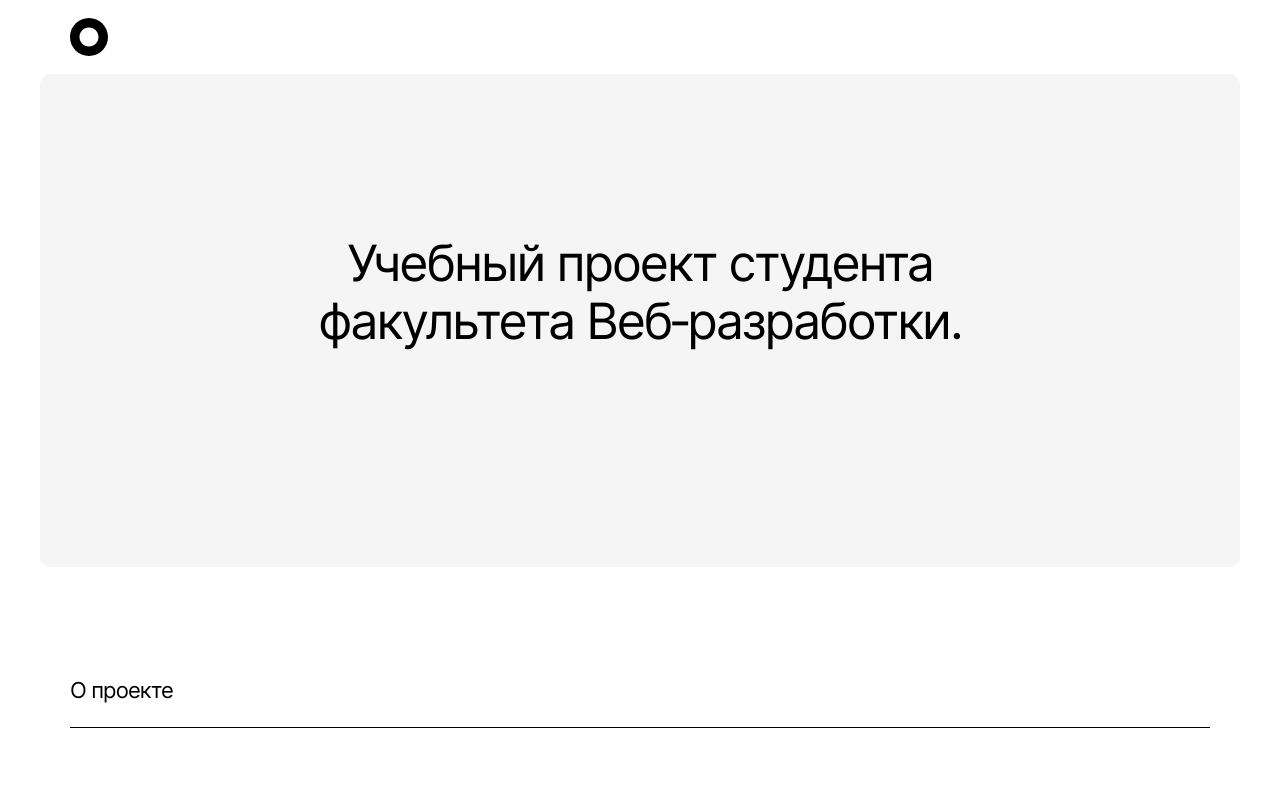
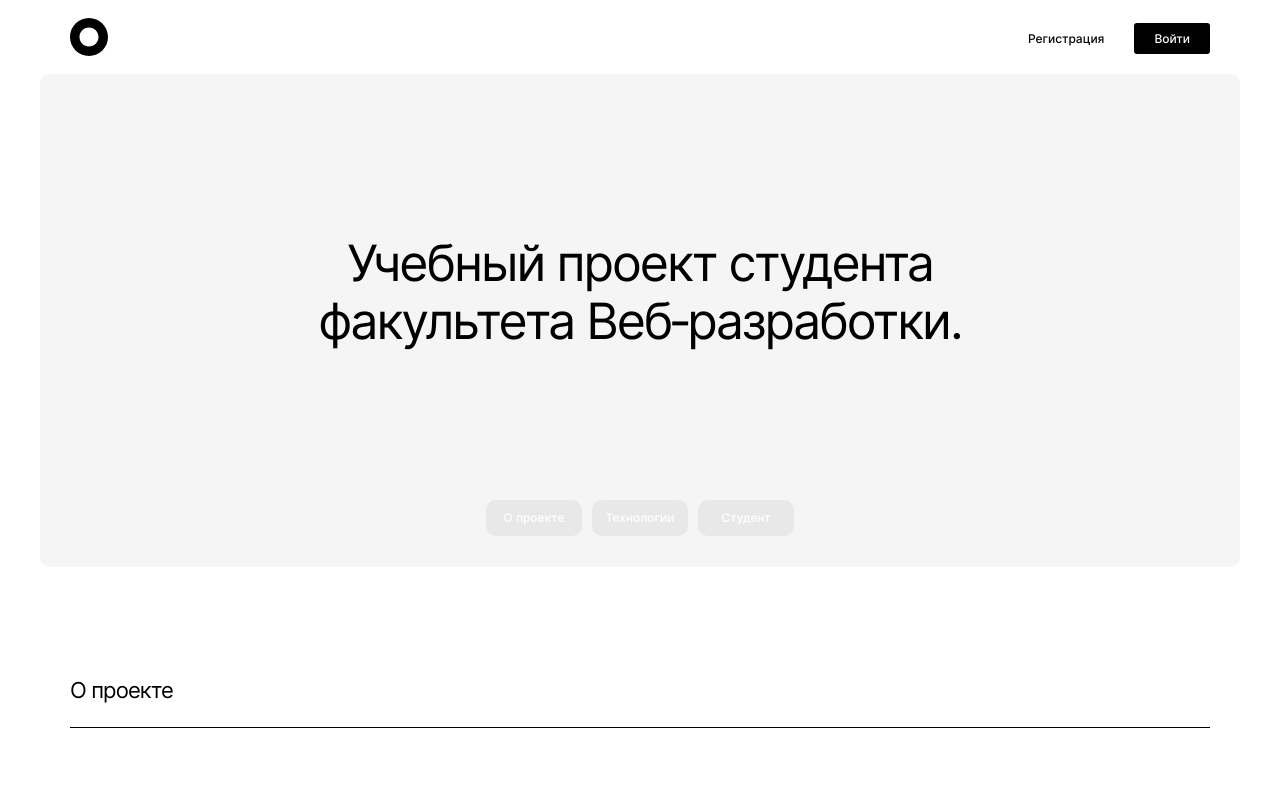
Before and after one commit to Sergey-Stav/movies-explorer-frontend, a React (Create React App) app: page / in a window 1280 px wide. Shown: the top 800 px of the page. Built offline with nearby package versions, Linux system fonts and the light colour scheme.

Commit message:
add NavTAb, Footer, Navigation partly

```diff
--- a/src/components/AboutMe/AboutMe.js
+++ b/src/components/AboutMe/AboutMe.js
@@ -3,7 +3,7 @@ import "./AboutMe.css";
 
 function AboutMe() {
   return (
-    <section className="about-me">
+    <section id="student" className="about-me">
       <h2 className="about-me__heading section__heading">Студент</h2>
       <div className="about-me__description">
               <div className="about-me__description-text">
--- a/src/components/AboutProject/AboutProject.js
+++ b/src/components/AboutProject/AboutProject.js
@@ -2,7 +2,7 @@ import './AboutProject.css';
 
 function AboutProject() {
     return (
-        <section className="about-project">
+        <section id="project" className="about-project">
             <h2 className="about-project__heading section__heading">О проекте</h2>
             <div className="about-project__description">
                 <div className="about-project__description-column">
--- a/src/components/Footer/Footer.js
+++ b/src/components/Footer/Footer.js
@@ -0,0 +1,22 @@
+import './Footer.css'
+
+function Footer() {
+    return (
+        <section className="footer">
+            <p className="footer__text">Учебный проект Яндекс.Практикум х BeatFilm.</p>
+            <div className="footer__container">
+                <p className="footer__copyright">&copy; {new Date().getFullYear()}</p>
+                <ul className="footer__links">
+                    <li className="footer__links-item">
+                        <a href="https://praktikum.yandex.ru/" target="_blank" rel="noreferrer" className="footer__link">Яндекс.Практикум</a>
+                    </li>
+                    <li className="footer__links-item">
+                        <a href="https://github.com" target="_blank" rel="noreferrer" className="footer__link">Github</a>
+                    </li>
+                </ul>
+            </div>
+        </section>
+    )
+}
+
+export default Footer;
--- a/src/components/Main/Main.js
+++ b/src/components/Main/Main.js
@@ -4,19 +4,19 @@ import AboutProject from "../AboutProject/AboutProject";
 import Techs from "../Techs/Techs";
 import AboutMe from "../AboutMe/AboutMe";
 import Portfolio from "../Portfolio/Portfolio";
-// import Footer from "../Footer/Footer";
+import Footer from "../Footer/Footer";
 
 
 function Main(props) {
   return (
     <>
-      <Header />
+      <Header loggedIn={props.loggedIn} />
       <Promo />
       <AboutProject />
       <Techs />
       <AboutMe />
       <Portfolio />
-      {/* <Footer /> */}
+      <Footer />
     </>
   );
 }
--- a/src/components/NavTab/NavTab.css
+++ b/src/components/NavTab/NavTab.css
@@ -0,0 +1,30 @@
+.nav-tab__container {
+    display: grid;
+    grid-template-columns: repeat(3, auto);
+    grid-column-gap: 10px;
+    width: calc(100% - 225px*2);
+    margin: auto;
+    justify-content: center;
+}
+
+.nav-tab__link {
+    width: 96px;
+    height: 36px;
+    background: #E8E8E8;
+    text-decoration: none;
+    border-radius: 10px;
+    font-style: normal;
+    font-weight: 500;
+    font-size: 12px;
+    line-height: 16px;
+    color: #FFF;
+    display: flex;
+    justify-content: center;
+    align-items: center;
+    transition: background-color 0.5s ease-in-out;
+}
+
+.nav-tab__link:hover {
+    background-color: #000;
+
+}
--- a/src/components/NavTab/NavTab.js
+++ b/src/components/NavTab/NavTab.js
@@ -1,11 +1,15 @@
-import './NavTab.css'
+import "./NavTab.css";
 
 function NavTab() {
     return (
-        <section className= "nav">
-
+        <section className="nav-tab">
+          <nav className="nav-tab__container">
+              <a href="#project" className="nav-tab__link" alt="О проекте" >О проекте</a>
+              <a href="#techs" className="nav-tab__link" alt="Технологии" >Технологии</a>
+              <a href="#student" className="nav-tab__link" alt="Студент" >Студент</a>
+          </nav>
         </section>
     )
 }
 
-export default NavTab;
+export default NavTab
--- a/src/components/Navigation/Navigation.css
+++ b/src/components/Navigation/Navigation.css
@@ -0,0 +1,213 @@
+.header__nav {
+    width: 100%;
+    display: flex;
+    justify-content: space-between;
+    align-items: center;
+}
+
+.header__nav_position_right {
+    justify-content: flex-end
+}
+
+.no-display {
+    display: none;
+}
+
+.header__link {
+    font-weight: 500;
+    font-size: 12px;
+    line-height: 16px;
+    text-decoration: none;
+}
+
+.header__link:not(:last-child) {
+    margin-right: 10px;
+}
+
+.header__link_type_movies {
+    margin-right: 10px;
+    color: #000000;
+    transition: opacity 0.3s;
+}
+
+.header__link_type_movies:hover {
+    opacity: 0.7;
+}
+
+.header__link_type_movies:active {
+    font-weight: 500;
+}
+
+.header__link_type_register {
+    color: #000000;
+    transition: opacity 0.7s linear;
+    padding: 8px 20px;
+}
+
+.header__link_type_register:hover {
+    opacity: 0.7;
+}
+
+.header__link_type_login {
+    color: #FFF;
+    background-color: #000;
+    border-radius: 3px;
+    padding: 8px 20px;
+    transition: opacity 0.7s linear;
+}
+
+.header__link_type_login:hover {
+    opacity: 0.7;
+}
+
+.header__link_type_account {
+    font-style: normal;
+    font-weight: 500;
+    font-size: 14px;
+    line-height: 16px;
+    display: flex;
+    align-items: center;
+    text-align: center;
+    padding: 8px 20px;
+    color: #000000;
+    background: #F4F4F4;
+    border-radius: 20px;
+    transition: opacity 0.7s linear;
+}
+
+.header__link_type_account:hover {
+    opacity: 0.7;
+}
+.visible {
+    visibility: visible;
+    opacity: 1;
+    transform: translateX(0);
+}
+
+.header__burger-button {
+    background: url('../../images/burger_menu.svg') center no-repeat;
+    height: 44px;
+    width: 44px;
+    border: none;
+    outline: none;
+    display: none;
+}
+
+.header__burger-menu {
+    position: fixed;
+    top: 0;
+    right: 0;
+    bottom: 0;
+    left: 0;
+    width: 100%;
+    height: 100%;
+    background-color: rgba(0, 0, 0, 0.3);
+    display: flex;
+    justify-content: flex-end;
+    visibility: hidden;
+    opacity: 0;
+    transition: visibility 0.3s ease-in-out, opacity 0.3s ease-in-out;
+    z-index: 1;
+}
+
+.header__burger-menu-container {
+    background: #FAFAFA;
+    width: 60%;
+    height:100%;
+    position: relative;
+    z-index: 0;
+    transform: translateX(100%);
+    transition: transform 0.2s ease-in;
+}
+
+/* .header__burger-menu-close-button {
+    position: absolute;
+    background: url('../../images/') center no-repeat;
+    border: none;
+    outline: none;
+    height: 22px;
+    width: 22px;
+    top: 22px;
+    right: 22px;
+    z-index: 1;
+}
+
+.header__burger-menu-links {
+    padding: 129px 90px 90px 90px;
+    display: flex;
+    flex-direction: column;
+    align-items: center;
+}
+
+.header__burger-menu-link {
+    padding-bottom: 4px;
+    border-bottom: 2px solid transparent;
+    margin-bottom: 22px;
+    color: #000000;
+    text-decoration: none;
+    font-style: normal;
+    font-weight: 500;
+    font-size: 18px;
+    line-height: 22px;
+}
+
+.header__burger-menu-link:active {
+    border-bottom: 2px solid #000000;
+}
+
+.header__burger-menu-link_type_account {
+    margin: 621px 0 0 0;
+    font-weight: 500;
+    font-size: 14px;
+    line-height: 16px;
+    background: #F4F4F4;
+    padding: 8px 20px;
+    border-radius: 20px;
+    border: none;
+    transition: opacity 0.3s ease-in-out;
+}
+
+.header__burger-menu-link_type_account:hover {
+    border: none;
+    opacity: 0.8;
+}
+
+.no-display {
+    display: none;
+}
+
+.visible {
+    visibility: visible;
+    opacity: 1;
+    transform: translateX(0);
+}
+
+
+@media(max-width: 768px) {
+    .header__link_type_account{
+        display: none;
+    }
+
+    .header__link_type_movies {
+        display: none;
+    }
+
+    .header__burger-button {
+        display: block;
+    }
+
+    .no-display {
+        display: none;
+    }
+}
+
+@media(max-width: 767px) {
+    .header__burger-menu-container {
+        width: 100%;
+        height:100%;
+    }
+
+    .header__burger-menu-links {
+        padding: 144px 10px 46px 10px;
+    }
+} */
--- a/src/components/Navigation/Navigation.js
+++ b/src/components/Navigation/Navigation.js
@@ -1,6 +1,43 @@
-function Navigation() {
+import React from "react";
+import { Link } from "react-router-dom";
+import "./Navigation.css";
+
+function Navigation(props) {
+    const [isMenuShown, setIsMenuShown] = React.useState(false);
+
+    const handleOpenMenuButtonClick = () => {
+        setIsMenuShown(true);
+    }
+
+    const handleCloseMenuButtonClick = () => {
+        setIsMenuShown(false);
+    }
+
     return (
-        <> </>
+        <div className={props.loggedIn ? "header__nav" : "header__nav header__nav_position_right"}>
+            <div className={props.loggedIn ? "header__movies-nav" : "header__movies-nav no-display"}>
+                <Link to="/movies" className="header__link header__link_type_movies">Фильмы</Link>
+                <Link to="/saved-movies" className="header__link header__link_type_movies">Сохранённые фильмы</Link>
+            </div>
+            <div className="header__login-nav">
+                <Link to="/signup" className={props.loggedIn ? "header__link header__link_type_register no-display" :
+                    "header__link header__link_type_register"}>Регистрация</Link>
+                {props.loggedIn ? <Link to="/profile" className="header__link header__link_type_account">Аккаунт</Link> :
+                    <Link to="/signin" className="header__link header__link_type_login">Войти</Link>}
+            </div>
+            <button className={props.loggedIn ? "header__burger-button" : "header__burger-button no-display"} onClick={handleOpenMenuButtonClick}></button>
+            <div className={isMenuShown ? "header__burger-menu visible" : "header__burger-menu"}>
+                <button className="header__burger-menu-close-button" onClick={handleCloseMenuButtonClick}></button>
+                <div className={isMenuShown ? "header__burger-menu-container visible" : "header__burger-menu-container"}>
+                    <div className="header__burger-menu-links">
+                        <Link to="/" className="header__burger-menu-link">Главная</Link>
+                        <Link to="/movies" className="header__burger-menu-link">Фильмы</Link>
+                        <Link to="/saved-movies" className="header__burger-menu-link">Сохранённые фильмы</Link>
+                        <Link to="/profile" className="header__burger-menu-link header__burger-menu-link_type_account">Аккаунт</Link>
+                    </div>
+                </div>
+            </div>
+        </div>
     )
 }
 
--- a/src/components/Promo/Promo.css
+++ b/src/components/Promo/Promo.css
@@ -15,7 +15,7 @@
     max-width: 730px;
     margin: 0 auto;
     text-align: center;
-    padding: 160px 0;
+    padding: 160px 0 150px;
 }
 
 /* @media(max-width: 992px) {
--- a/src/components/Promo/Promo.js
+++ b/src/components/Promo/Promo.js
@@ -1,9 +1,11 @@
+import NavTab from '../NavTab/NavTab';
 import './Promo.css';
 
 function Promo() {
     return (
         <section className="promo">
             <h1 className="promo__heading">Учебный проект студента факультета Веб&#8209;разработки.</h1>
+            <NavTab />
         </section>
     )
 }
--- a/src/components/Techs/Techs.js
+++ b/src/components/Techs/Techs.js
@@ -2,7 +2,7 @@ import "./Techs.css";
 
 function Techs() {
   return (
-    <section className="techs">
+    <section id="techs" className="techs">
       <h2 className="techs__heading section__heading">Технологии</h2>
       <div className="techs__description">
         <h3 className="techs__description-heading">7 технологий</h3>
```
Also changed, not shown: src/components/Footer/Footer.css (+87 -0 lines).
